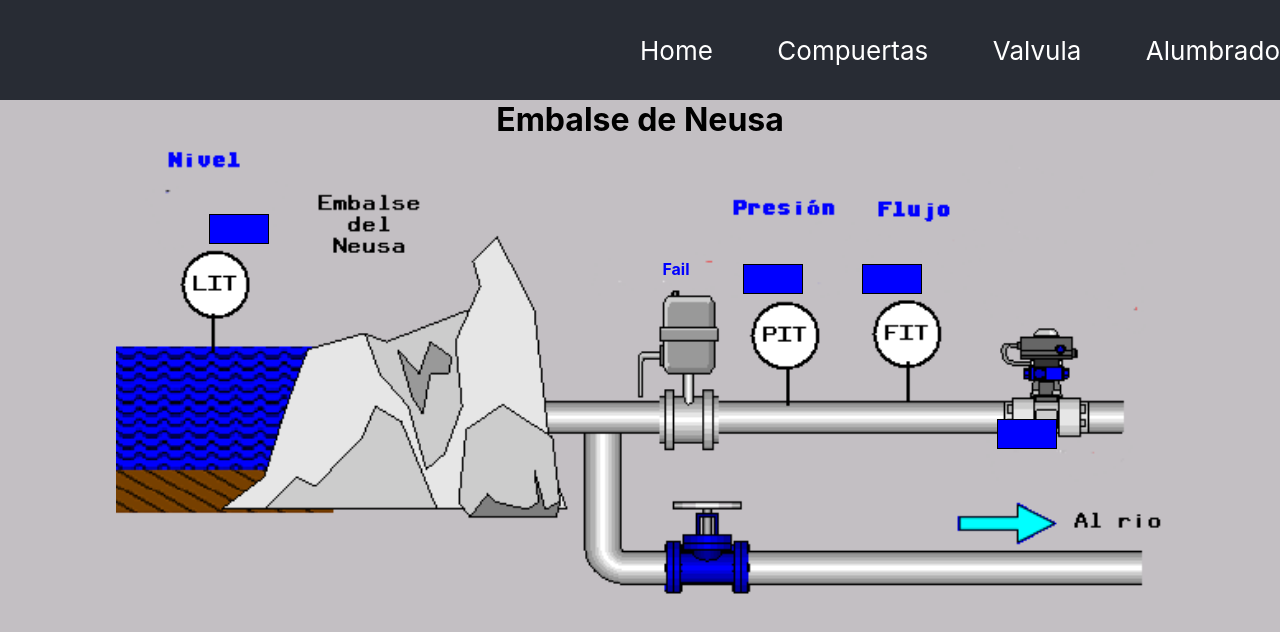
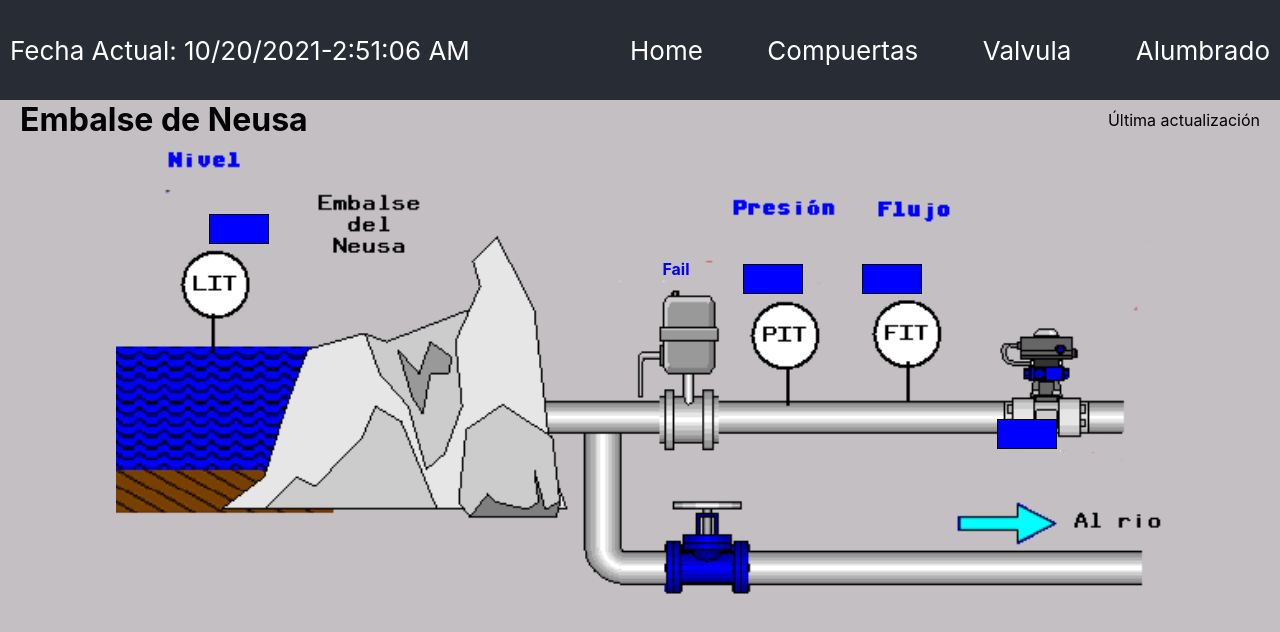
Before and after one commit to faustogomezp/frontend-lacar, a React (Create React App) app: page /variables/online/valvula in a window 1280 px wide. Shown: the top 632 px of the page. Built offline with nearby package versions, Linux system fonts and the light colour scheme; no server answers.

Commit message:
Realizamos actualización de los hooks useEffect para que no haga loop infinitos, y se visualizan la fecha actual y la de última actualización

```diff
--- a/src/App.css
+++ b/src/App.css
@@ -18,13 +18,18 @@
   min-height: 100px;
   display: flex;
   align-items: center;
-  justify-content: flex-end;
+  justify-content: space-between;
   font-size: calc(10px + 2vmin);
   color: white;
 }
 
+.App-header time {
+  margin-left: 10px;
+}
+
 .Menu {
   width: 50%;
+  margin-right: 10px;
 }
 
 .Menu-opciones {
@@ -51,6 +56,21 @@
   height: 500px;
   width: 100%;
   background-color: rgb(195, 191, 195);
+}
+
+.Main-header {
+  width: 100%;
+  display: flex;
+  justify-content: space-between;
+  align-items: center;
+}
+
+.Main-header p {
+  margin-right: 20px;
+}
+
+.Main-header h1 {
+  margin-left: 20px;
 }
 
 .Picture {
--- a/src/App.js
+++ b/src/App.js
@@ -14,7 +14,7 @@ function App() {
     <Menu></Menu>
       <Switch>
         <Route  path='/variables/online/valvula'>
-          <Reguladora />
+          <Reguladora logger='valvula'/>
         </Route>
         <Route  path='/variables/online/alumbrado'>
           <Alumbrado logger='alumbrado'/>
--- a/src/components/Alumbrado.js
+++ b/src/components/Alumbrado.js
@@ -5,16 +5,29 @@ import { getDataVariable } from '../services/online/getDataVariable.js'
 
 export const Alumbrado = ({ logger }) => {
     const [variable, setVariable] = useState([]);
+    const [dateData, setDateData] = useState('');
     useEffect(() => {
-    getDataVariable( logger )
-    .then(variable => {
-        setVariable(variable);
-    })
-    }, [variable, logger])
+        let isSubscribed = true;
+        getDataVariable( logger )
+            .then(variable => {
+                if (isSubscribed) {
+                    setVariable(variable);
+                    let date = new Date(variable['FECHA']);
+                    let dateTime = date.getTime();
+                    let dateTimeReal = dateTime - 18000000;
+                    date.setTime(dateTimeReal);
+                    setDateData(date.toLocaleString());
+                };
+            })
+        return () => (isSubscribed = false);
+    }, [variable, logger, dateData])
 
     return (
         <main className="Container">
+            <div className="Main-header">
             <h1>Alumbrado</h1>
+            <p>Última actualización {dateData}</p>
+            </div>
             <div className="Picture-alumbrado">
                 <div className="title1">
                     <p>Zona 1</p>
--- a/src/components/Compuertas.js
+++ b/src/components/Compuertas.js
@@ -5,17 +5,29 @@ import { getDataVariable } from '../services/online/getDataVariable.js'
 
 export const Compuertas = ({ logger }) => {
     const [variable, setVariable] = useState([]);
+    const [dateData, setDateData] = useState('');
     useEffect(() => {
-    getDataVariable( logger )
-    .then(variable => {
-        setVariable(variable);
-    })
-    }, [variable, logger])
+        let isSubscribed = true;
+        getDataVariable( logger )
+            .then(variable => {
+                if (isSubscribed) {
+                    setVariable(variable);
+                    let date = new Date(variable['FECHA']);
+                    let dateTime = date.getTime();
+                    let dateTimeReal = dateTime - 18000000;
+                    date.setTime(dateTimeReal);
+                    setDateData(date.toLocaleString());
+                };
+            })
+        return () => (isSubscribed = false);
+    }, [variable, logger, dateData])
 
     return (
         <main className="Container">
+            <div className="Main-header">
             <h1>Compuertas</h1>
-            {console.log('Renderizado')}
+            <p>Última actualización {dateData}</p>
+            </div>
             <div className="Picture-compuertas">
                 <div className="Compuerta Compuerta1">
                     <h3>Compuerta 1</h3>
--- a/src/components/Menu.js
+++ b/src/components/Menu.js
@@ -1,9 +1,20 @@
 import '../App.css';
 import { Link } from 'react-router-dom';
+import {useState, useEffect} from 'react'
 
 export const Menu = () => {
+    const [fecha, setDate] = useState(new Date());
+
+    useEffect(() => {
+        const interval = setInterval(() => {
+            setDate(new Date());
+        }, 1000);
+        return () => clearInterval(interval);
+    }, []);
+
     return (
         <header className="App-header">
+        <time>Fecha Actual: {fecha.toLocaleDateString() + '-' + fecha.toLocaleTimeString()}</time>
         <nav className="Menu">
             <ul className="Menu-opciones">
                 <li>
--- a/src/components/Reguladora.js
+++ b/src/components/Reguladora.js
@@ -2,21 +2,32 @@ import '../App.css';
 import {useState, useEffect} from 'react'
 import { getDataVariable } from '../services/online/getDataVariable.js'
 
-
-export const Reguladora = () => {
-    const logger = 'valvula';
+export const Reguladora = ({logger}) => {
     const [variable, setVariable] = useState([]);
+    const [dateData, setDateData] = useState('');
     useEffect(() => {
-    getDataVariable(logger)
-    .then(variable => {
-        setVariable(variable);
-    })
-    }, [variable, logger])
+        let isSubscribed = true;
+        getDataVariable( logger )
+            .then(variable => {
+                if (isSubscribed) {
+                    setVariable(variable);
+                    let date = new Date(variable['FECHA']);
+                    let dateTime = date.getTime();
+                    let dateTimeReal = dateTime - 18000000;
+                    date.setTime(dateTimeReal);
+                    setDateData(date.toLocaleString());
+                };
+            })
+        return () => (isSubscribed = false);
+    }, [variable, logger, dateData])
 
 
     return (
         <main className="Container">
+            <div className="Main-header">
             <h1>Embalse de Neusa</h1>
+            <p>Última actualización {dateData}</p>
+            </div>
             <div className="Picture">
                 <div className="Grid-lit-value">
                     <div className="Value Lit"><p>{variable['PIT_FALLA'] === 1
```
Also changed, not shown: src/components/ParseDate.js (added, +12 -0 lines).
